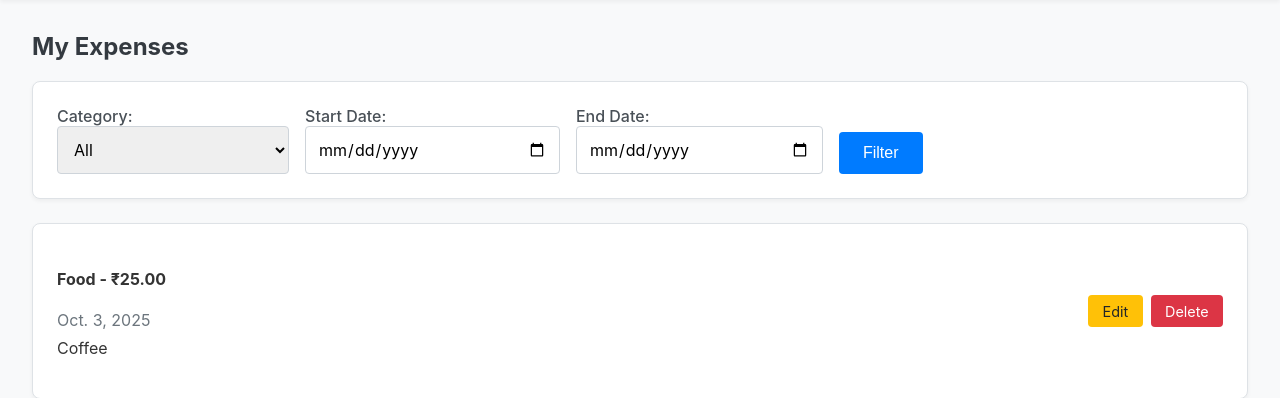
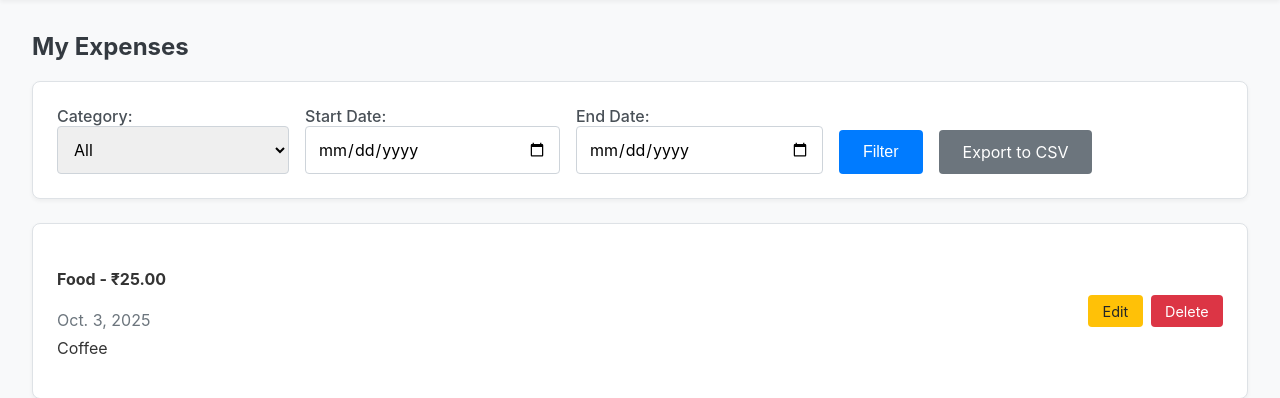
Before and after one commit to waghmarepranav2006/expense_manager, a Django app: page / in a window 1280 px wide. Shown: the part 57-455 px from the top of the page. Run offline with Django 5.2, Linux system fonts and the light colour scheme; a user stored in the database is signed in; data comes from the database, SQL or seed files in the repository; both versions use the stored data as it was after the commit.

Commit message:
added 'export to csv' functionality

```diff
--- a/expenses/templates/expenses/view_expenses.html
+++ b/expenses/templates/expenses/view_expenses.html
@@ -19,8 +19,9 @@
                 <label>End Date:</label>
                 <input type="date" name="end_date" value="{{ request.GET.end_date }}">
             </div>
-            <div style="align-self: flex-end;">
+            <div style="align-self: flex-end; display: flex; gap: 1em;">
                 <button type="submit">Filter</button>
+                <a href="{% url 'export_to_csv' %}" class="btn btn-secondary">Export to CSV</a>
             </div>
         </div>
     </form>
--- a/expenses/urls.py
+++ b/expenses/urls.py
@@ -8,6 +8,7 @@ urlpatterns = [
     path('logout/', views.logout_view, name='logout'),
     path('delete_account/', views.delete_account_view, name='delete_account'),
     path('chart/', views.chart_view, name='chart'),
+    path('export/', views.export_to_csv, name='export_to_csv'),
     path('', views.view_expenses, name='view_expenses'), # Dashboard/Home Page [cite: 76]
     path('add/', views.add_expense, name='add_expense'),
     path('edit/<int:expense_id>/', views.edit_expense, name='edit_expense'),
--- a/expenses/views.py
+++ b/expenses/views.py
@@ -8,6 +8,8 @@ from .forms import ExpenseForm, CustomUserCreationForm
 from django.shortcuts import get_object_or_404
 from django.db.models import Sum
 import json
+import csv
+from django.http import HttpResponse
 
 
 def signup_view(request):
@@ -84,6 +86,20 @@ def view_expenses(request):
 
     return render(request, 'expenses/view_expenses.html', context)
 
+@login_required
+def export_to_csv(request):
+    response = HttpResponse(content_type='text/csv')
+    response['Content-Disposition'] = 'attachment; filename="expenses.csv"'
+
+    writer = csv.writer(response)
+    writer.writerow(['Date', 'Category', 'Amount', 'Description'])
+
+    expenses = Expense.objects.filter(user=request.user).order_by('-date')
+    for expense in expenses:
+        writer.writerow([expense.date, expense.category, expense.amount, expense.description])
+
+    return response
+
 
 # Add Expense (REQ-4 to REQ-6) [cite: 99, 100, 102]
 @login_required
```
Also changed, not shown: db.sqlite3.
